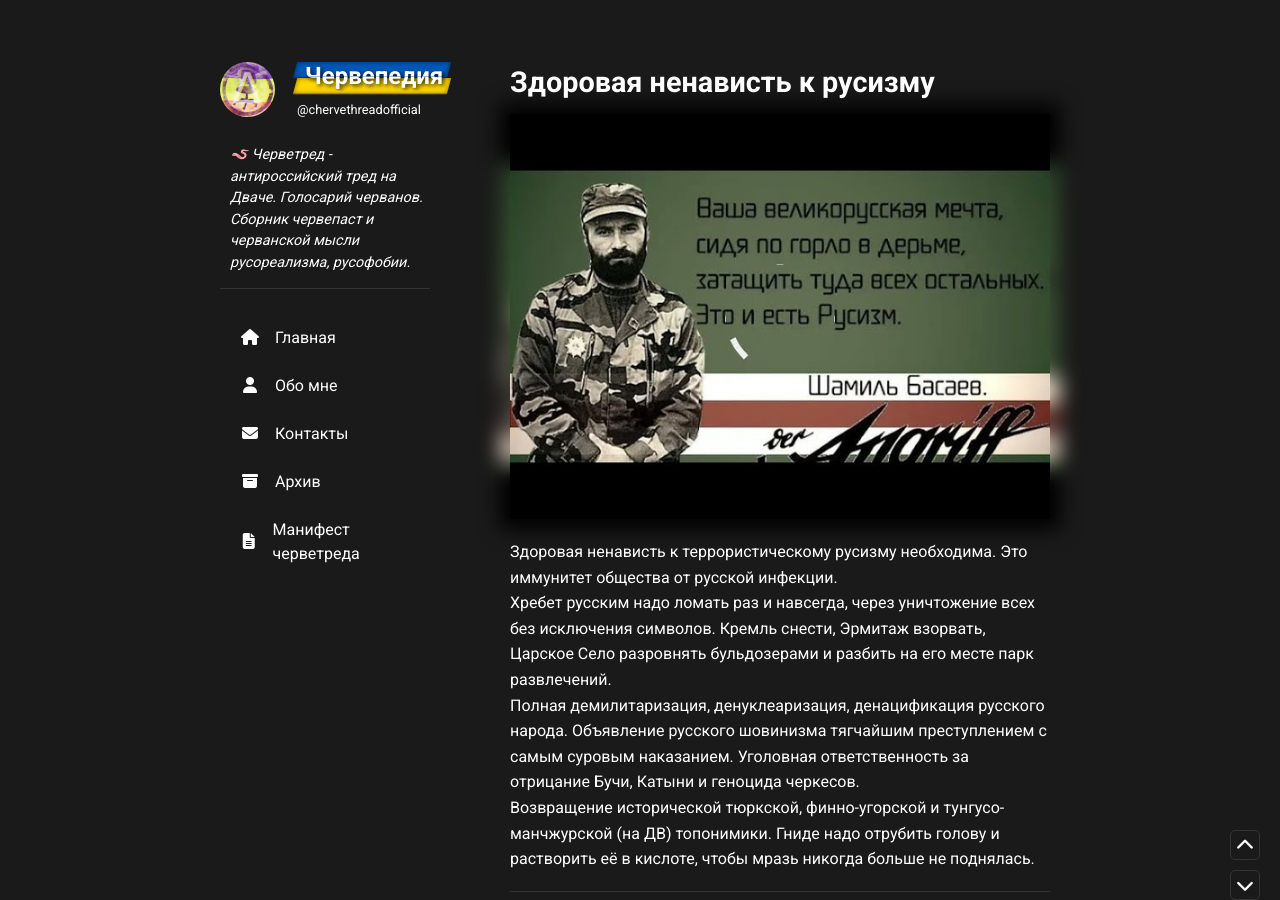
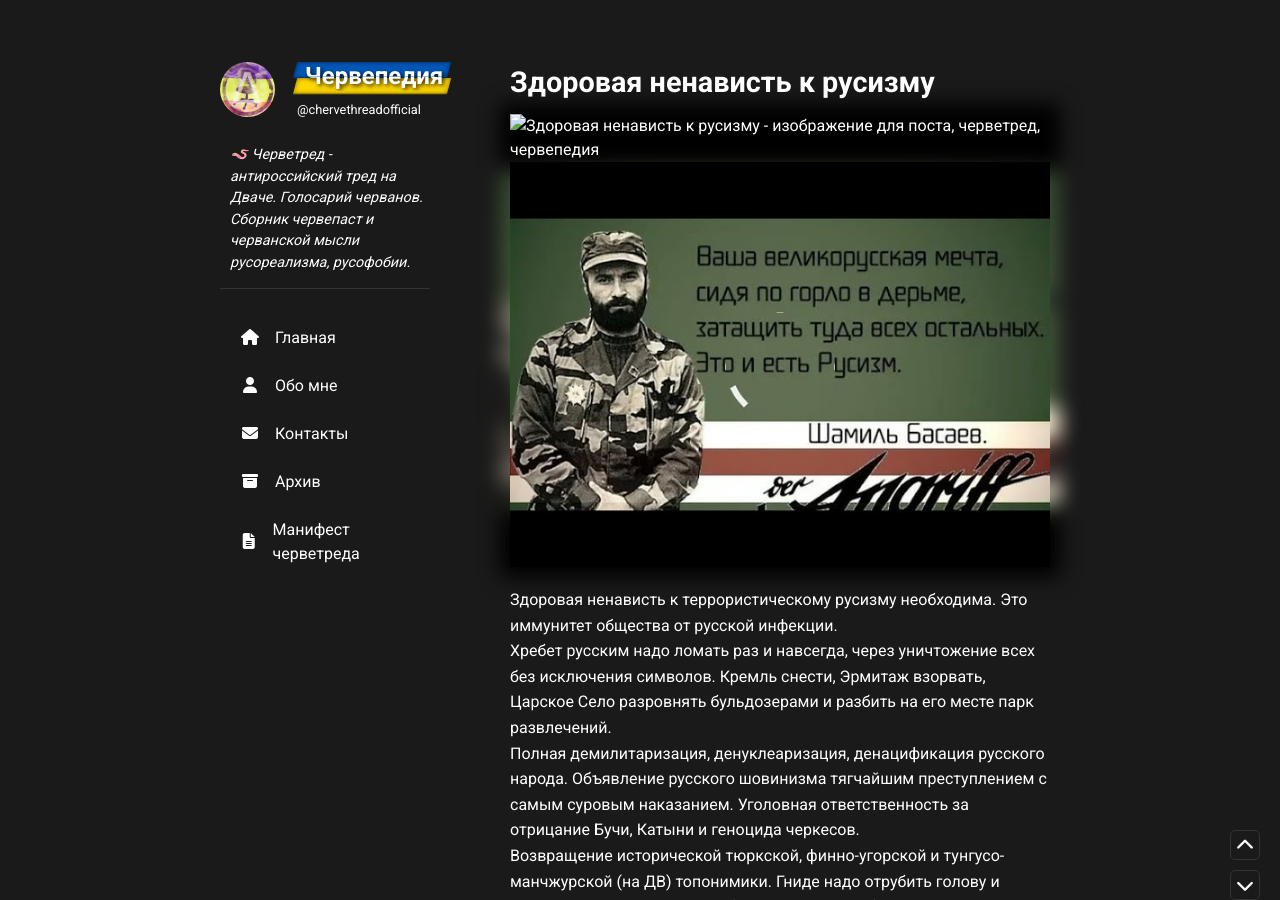
Before and after one commit to chervepediya/chervepediya.github.io, a Jekyll site: the page built from _posts/2025-02-21-nenavist-k-rusizmu.md, in a window 1280 px wide and 900 px high. Built offline with Jekyll 4.4.1, drawn with Linux system fonts in a browser that asks for light colours; nearby versions of some CDN libraries; a script that is not in the unit is left out.

Commit message:
Update post.html

```diff
--- a/_layouts/post.html
+++ b/_layouts/post.html
@@ -37,6 +37,7 @@ layout: default
             </div>
         {% else %}
             <div class="post-image-bg" style="background-image: url('{{ page.image | absolute_url }}');"></div>
+            <img src="{{ image | absolute_url }}" alt="{{ page.title }} - изображение для поста, черветред, червепедия" loading="lazy">
             <img src="{{ page.image | absolute_url }}" alt="{{ page.title }} - изображение для поста, черветред, червепедия" loading="lazy">
         {% endif %}
     </div>
```
